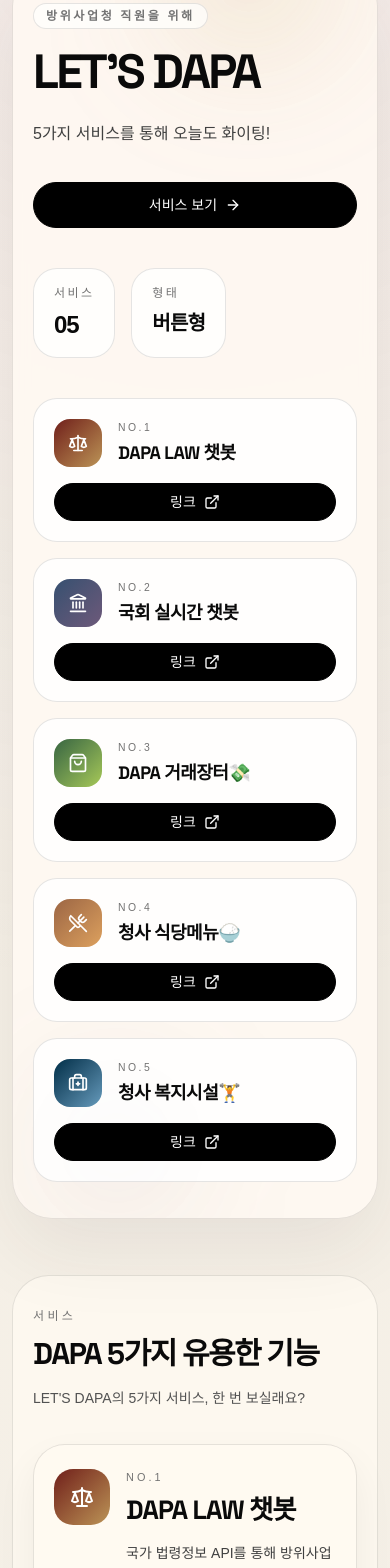
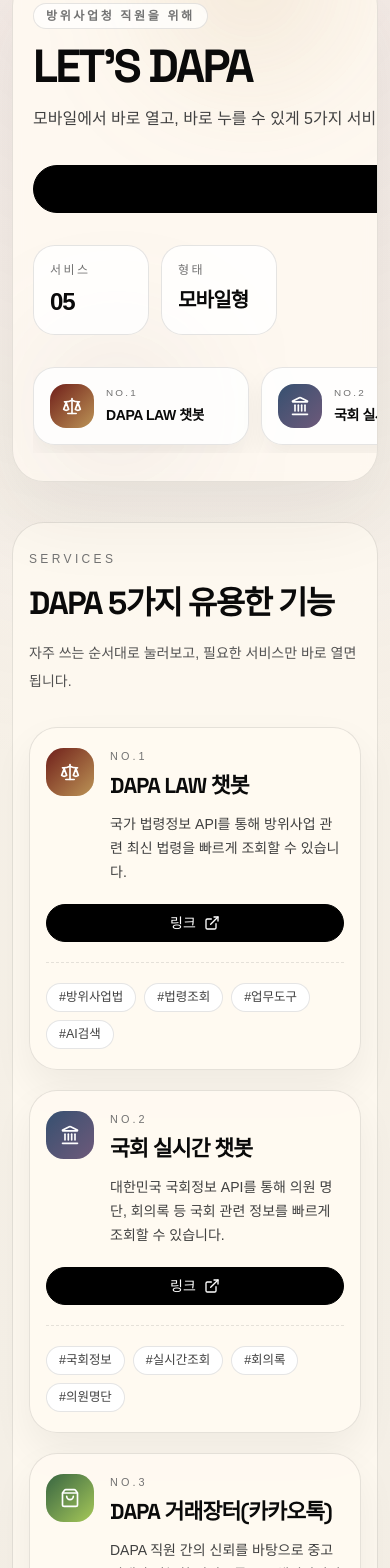
Before and after one commit to ai-studying-man/dapa, a Next.js app: page / in a window 390 px wide. Shown: the part 125-1693 px from the top of the page. Built offline with nearby package versions, Linux system fonts and the light colour scheme; a web font is replaced by a local one.

Commit message:
Optimize mobile-first landing layout

```diff
--- a/src/app/page.tsx
+++ b/src/app/page.tsx
@@ -2,6 +2,7 @@
 import Link from "next/link";
 import {
   ArrowRight,
+  ChevronDown,
   ExternalLink,
   Landmark,
   Scale,
@@ -11,6 +12,11 @@
   type LucideIcon,
 } from "lucide-react";
 
+type ServiceLink = {
+  label: string;
+  href: string;
+};
+
 type Service = {
   id: string;
   volume: string;
@@ -18,7 +24,8 @@
   description: string;
   tags: string[];
   href?: string;
-  cta: string;
+  cta?: string;
+  links?: ServiceLink[];
   icon: LucideIcon;
   accent: string;
 };
@@ -29,7 +36,7 @@
     volume: "No.1",
     title: "DAPA LAW 챗봇",
     description:
-      "국가 법령정보 API를 통해 방위사업 관련 최신 법령을 빠르게 조회 가능",
+      "국가 법령정보 API를 통해 방위사업 관련 최신 법령을 빠르게 조회할 수 있습니다.",
     tags: ["#방위사업법", "#법령조회", "#업무도구", "#AI검색"],
     href: "https://chatgpt.com/g/g-69c3d57a773c819192629f1968b393a5-dapa-law",
     cta: "링크",
@@ -41,7 +48,7 @@
     volume: "No.2",
     title: "국회 실시간 챗봇",
     description:
-      "열린국회정보 API를 통해 의원 명단, 회의록 등 국회 관련 정보를 빠르게 조회 가능",
+      "대한민국 국회정보 API를 통해 의원 명단, 회의록 등 국회 관련 정보를 빠르게 조회할 수 있습니다.",
     tags: ["#국회정보", "#실시간조회", "#회의록", "#의원명단"],
     href: "https://chatgpt.com/g/g-69db6c0fc1a48191a09f8a99241b82de-daehanmingug-gughoe-silsigan",
     cta: "링크",
@@ -51,10 +58,10 @@
   {
     id: "market",
     volume: "No.3",
-    title: "DAPA 거래장터💸",
+    title: "DAPA 거래장터(카카오톡)",
     description:
-      "DAPA 직원 간의 신뢰를 바탕으로 중고거래가 가능한 카카오톡 오픈채팅방",
-    tags: ["#중고거래", "#카카오톡", "#신뢰거래"],
+      "DAPA 직원 간의 신뢰를 바탕으로 중고거래가 가능한 카카오톡 오픈채팅방입니다.",
+    tags: ["#중고거래", "#카카오톡", "#직원커뮤니티", "#신뢰거래"],
     href: "https://open.kakao.com/o/gcHPS7pi",
     cta: "링크",
     icon: ShoppingBag,
@@ -63,22 +70,24 @@
   {
     id: "lunch",
     volume: "No.4",
-    title: "청사 식당메뉴🍚",
+    title: "점심 뭐먹지?",
     description:
-      "정부과천청사 구내식당 메뉴를 빠르게 확인할 수 있는 생활 정보 서비스",
-    tags: ["#구내식당", "#점심메뉴", "#과천청사", "#오늘뭐먹지"],
-    href: "/cafeteria",
-    cta: "링크",
+      "청사 식당메뉴를 빠르게 확인할 수 있도록 구내식당과 오늘 점메추 링크를 함께 제공합니다.",
+    tags: ["#구내식당", "#점메추", "#과천청사", "#점심메뉴"],
+    links: [
+      { label: "구내식당", href: "/cafeteria" },
+      { label: "오늘 점메추", href: "https://lets-dapa-lunch.vercel.app/" },
+    ],
     icon: UtensilsCrossed,
     accent: "from-[#9c6644] to-[#dda15e]",
   },
   {
     id: "welfare",
     volume: "No.5",
-    title: "청사 복지시설🏋️",
+    title: "청사 복지시설 총집합",
     description:
-      "청사 내 복지시설과 편의 공간을 한 번에 확인할 수 있는 안내형 서비스",
-    tags: ["#쾌적한청사생활", "#복지시설", "#은행", "#약국", "#식당", "#병원", "#대출", "#이발소"],
+      "청사 내 복지시설과 편의 공간 정보를 한 번에 확인할 수 있는 안내 서비스입니다.",
+    tags: ["#복지시설", "#은행", "#약국", "#식당", "#병원", "#이발소"],
     href: "https://gbmo.go.kr/chungsa/bl/cvntl/selectCvntlList.do?gbdId=CD004&mi=1144",
     cta: "링크",
     icon: BriefcaseMedical,
@@ -86,13 +95,68 @@
   },
 ];
 
+function LinkButtons({
+  service,
+  mobileFull = false,
+}: {
+  service: Service;
+  mobileFull?: boolean;
+}) {
+  if (service.links?.length) {
+    return (
+      <div
+        className={`flex flex-col gap-2 sm:flex-row ${
+          mobileFull ? "w-full sm:w-auto" : ""
+        }`}
+      >
+        {service.links.map((item) => (
+          <Link
+            key={item.label}
+            href={item.href}
+            target="_blank"
+            rel="noreferrer noopener"
+            className={`inline-flex items-center justify-center gap-2 rounded-full border border-black bg-black px-4 py-2 text-sm font-medium !text-white transition-colors duration-200 hover:bg-neutral-800 ${
+              mobileFull ? "w-full sm:w-auto" : ""
+            }`}
+          >
+            {item.label}
+            <ExternalLink className="h-4 w-4" />
+          </Link>
+        ))}
+      </div>
+    );
+  }
+
+  if (service.href && service.cta) {
+    return (
+      <Link
+        href={service.href}
+        target="_blank"
+        rel="noreferrer noopener"
+        className={`inline-flex items-center justify-center gap-2 rounded-full border border-black bg-black px-4 py-2 text-sm font-medium !text-white transition-colors duration-200 hover:bg-neutral-800 ${
+          mobileFull ? "w-full sm:w-auto" : ""
+        }`}
+      >
+        {service.cta}
+        <ExternalLink className="h-4 w-4" />
+      </Link>
+    );
+  }
+
+  return (
+    <span className="inline-flex items-center justify-center rounded-full border border-black/10 bg-black/5 px-4 py-2 text-sm font-medium text-neutral-500">
+      준비중
+    </span>
+  );
+}
+
 function HeroQuickButton({ service }: { service: Service }) {
-  const inactive = !service.href;
   const Icon = service.icon;
 
-  if (inactive) {
+  if (service.links?.length) {
     return (
-      <div className="group flex flex-col gap-4 rounded-[1.5rem] border border-black/10 bg-white/80 px-5 py-5 text-neutral-400 sm:flex-row sm:items-center sm:justify-between">
+      <details className="group rounded-[1.5rem] border border-black/10 bg-white/82 px-5 py-5 transition-all duration-200 open:border-black/20 open:bg-white open:shadow-[0_16px_36px_rgba(0,0,0,0.08)]">
+        <summary className="flex cursor-pointer list-none flex-col gap-4 sm:flex-row sm:items-center sm:justify-between [&::-webkit-details-marker]:hidden">
           <div className="flex items-center gap-4">
             <div
               className={`grid h-12 w-12 shrink-0 place-items-center rounded-2xl bg-gradient-to-br ${service.accent} text-white`}
@@ -100,18 +164,25 @@
               <Icon className="h-5 w-5" />
             </div>
             <div className="min-w-0">
-            <p className="text-[0.65rem] tracking-[0.24em] uppercase">
+              <p className="text-[0.65rem] tracking-[0.24em] text-neutral-500 uppercase">
                 {service.volume}
               </p>
-            <h3 className="mt-1 text-lg font-semibold tracking-[-0.03em] text-neutral-700">
+              <h3 className="mt-1 text-lg font-semibold tracking-[-0.03em]">
                 {service.title}
               </h3>
             </div>
           </div>
-        <span className="inline-flex w-full items-center justify-center rounded-full border border-black/10 bg-black/5 px-4 py-2 text-sm font-medium sm:w-auto">
-          {service.cta}
+
+          <span className="inline-flex items-center gap-2 self-start rounded-full border border-black/10 bg-black/5 px-4 py-2 text-sm font-medium text-neutral-700 transition-colors duration-200 group-open:bg-black group-open:!text-white">
+            링크 펼치기
+            <ChevronDown className="h-4 w-4 transition-transform duration-200 group-open:rotate-180" />
           </span>
+        </summary>
+
+        <div className="pt-4">
+          <LinkButtons service={service} mobileFull />
         </div>
+      </details>
     );
   }
 
@@ -133,59 +204,119 @@
         </div>
       </div>
 
-      <Link
-        href={service.href!}
-        target="_blank"
-        rel="noreferrer noopener"
-        className="inline-flex w-full shrink-0 items-center justify-center gap-2 rounded-full border border-black bg-black px-4 py-2 text-sm font-medium !text-white transition-colors duration-200 hover:bg-neutral-800 sm:w-auto"
+      <LinkButtons service={service} mobileFull />
+    </div>
+  );
+}
+
+function HeroShortcutChip({ service }: { service: Service }) {
+  const Icon = service.icon;
+
+  return (
+    <a
+      href={`#${service.id}`}
+      className="flex min-w-[13.5rem] snap-start items-center gap-3 rounded-[1.35rem] border border-black/10 bg-white/85 px-4 py-4 shadow-[0_12px_24px_rgba(0,0,0,0.05)]"
     >
-        {service.cta}
-        <ExternalLink className="h-4 w-4" />
-      </Link>
+      <div
+        className={`grid h-11 w-11 shrink-0 place-items-center rounded-2xl bg-gradient-to-br ${service.accent} text-white`}
+      >
+        <Icon className="h-5 w-5" />
       </div>
+      <div className="min-w-0">
+        <p className="text-[0.62rem] tracking-[0.22em] text-neutral-500 uppercase">
+          {service.volume}
+        </p>
+        <p className="mt-1 truncate text-sm font-semibold tracking-[-0.03em] text-neutral-950">
+          {service.title}
+        </p>
+      </div>
+    </a>
   );
 }
 
 function ServiceCard({ service }: { service: Service }) {
   const Icon = service.icon;
 
+  if (service.links?.length) {
     return (
-    <article className="rounded-[2rem] border border-black/10 bg-[#fffaf2]/88 px-5 py-6 shadow-[0_18px_40px_rgba(0,0,0,0.06)] transition-all duration-200 hover:-translate-y-1 hover:border-black/20 hover:bg-white hover:shadow-[0_22px_48px_rgba(0,0,0,0.08)] sm:px-6">
+      <details
+        id={service.id}
+        className="group rounded-[1.75rem] border border-black/10 bg-[#fffaf2]/88 px-4 py-5 shadow-[0_18px_40px_rgba(0,0,0,0.06)] transition-all duration-200 open:border-black/20 open:bg-white open:shadow-[0_22px_48px_rgba(0,0,0,0.08)] sm:px-6 sm:py-6"
+      >
+        <summary className="flex cursor-pointer list-none flex-col gap-5 [&::-webkit-details-marker]:hidden">
           <div className="flex flex-col gap-5 md:flex-row md:items-start md:justify-between">
             <div className="flex items-start gap-4">
               <div
-            className={`grid h-14 w-14 shrink-0 place-items-center rounded-[1.2rem] bg-gradient-to-br ${service.accent} text-white`}
+                className={`grid h-12 w-12 shrink-0 place-items-center rounded-[1.1rem] bg-gradient-to-br ${service.accent} text-white sm:h-14 sm:w-14 sm:rounded-[1.2rem]`}
               >
-            <Icon className="h-6 w-6" />
+                <Icon className="h-5 w-5 sm:h-6 sm:w-6" />
               </div>
               <div className="min-w-0">
                 <p className="text-[0.68rem] tracking-[0.28em] text-neutral-500 uppercase">
                   {service.volume}
                 </p>
-            <h3 className="mt-2 text-[1.65rem] font-semibold leading-[1.28] tracking-[-0.04em] text-neutral-950 sm:text-2xl">
+                <h3 className="mt-2 text-[1.35rem] font-semibold leading-[1.3] tracking-[-0.04em] text-neutral-950 sm:text-2xl">
                   {service.title}
                 </h3>
-            <p className="mt-3 max-w-2xl text-sm leading-7 text-neutral-700">
+                <p className="mt-3 max-w-2xl text-sm leading-6 text-neutral-700 sm:leading-7">
                   {service.description}
                 </p>
               </div>
             </div>
 
-        {service.href ? (
-          <Link
-            href={service.href}
-            target="_blank"
-            rel="noreferrer noopener"
-            className="inline-flex w-full shrink-0 items-center justify-center gap-2 rounded-full border border-black bg-black px-5 py-3 text-sm font-medium !text-white transition-colors duration-200 hover:bg-neutral-800 md:w-auto"
+            <span className="inline-flex items-center gap-2 self-start rounded-full border border-black/10 bg-black/5 px-4 py-2 text-sm font-medium text-neutral-700 transition-colors duration-200 group-open:bg-black group-open:!text-white">
+              링크 펼치기
+              <ChevronDown className="h-4 w-4 transition-transform duration-200 group-open:rotate-180" />
+            </span>
+          </div>
+
+          <div className="mt-5 flex flex-wrap gap-2 border-t border-dashed border-black/10 pt-5">
+            {service.tags.map((tag) => (
+              <span
+                key={tag}
+                className="rounded-full border border-black/10 bg-white px-3 py-1 text-[0.78rem] font-medium text-neutral-700"
               >
-            {service.cta}
-            <ExternalLink className="h-4 w-4" />
-          </Link>
-        ) : (
-          <span className="inline-flex w-full shrink-0 items-center justify-center gap-2 rounded-full border border-black/10 bg-black/5 px-5 py-3 text-sm font-medium text-neutral-500 md:w-auto">
-            {service.cta}
+                {tag}
               </span>
-        )}
+            ))}
+          </div>
+        </summary>
+
+        <div className="border-t border-black/10 pt-5">
+          <LinkButtons service={service} mobileFull />
+        </div>
+      </details>
+    );
+  }
+
+  return (
+    <article
+      id={service.id}
+      className="rounded-[1.75rem] border border-black/10 bg-[#fffaf2]/88 px-4 py-5 shadow-[0_18px_40px_rgba(0,0,0,0.06)] transition-all duration-200 hover:-translate-y-1 hover:border-black/20 hover:bg-white hover:shadow-[0_22px_48px_rgba(0,0,0,0.08)] sm:px-6 sm:py-6"
+    >
+      <div className="flex flex-col gap-5 md:flex-row md:items-start md:justify-between">
+        <div className="flex items-start gap-4">
+          <div
+            className={`grid h-12 w-12 shrink-0 place-items-center rounded-[1.1rem] bg-gradient-to-br ${service.accent} text-white sm:h-14 sm:w-14 sm:rounded-[1.2rem]`}
+          >
+            <Icon className="h-5 w-5 sm:h-6 sm:w-6" />
+          </div>
+          <div className="min-w-0">
+            <p className="text-[0.68rem] tracking-[0.28em] text-neutral-500 uppercase">
+              {service.volume}
+            </p>
+            <h3 className="mt-2 text-[1.35rem] font-semibold leading-[1.3] tracking-[-0.04em] text-neutral-950 sm:text-2xl">
+              {service.title}
+            </h3>
+            <p className="mt-3 max-w-2xl text-sm leading-6 text-neutral-700 sm:leading-7">
+              {service.description}
+            </p>
+          </div>
+        </div>
+
+        <div className="w-full md:w-auto">
+          <LinkButtons service={service} mobileFull />
+        </div>
       </div>
 
       <div className="mt-5 flex flex-wrap gap-2 border-t border-dashed border-black/10 pt-5">
@@ -205,8 +336,8 @@
 export default function Home() {
   return (
     <main className="min-h-screen bg-[radial-gradient(circle_at_top,rgba(205,180,219,0.14),transparent_26%),linear-gradient(180deg,#f8f2e8_0%,#f4efe6_46%,#efe6d8_100%)] text-neutral-950">
-      <div className="mx-auto max-w-7xl px-3 py-5 sm:px-6 lg:px-8">
-        <header className="sticky top-4 z-30 rounded-full border border-black/10 bg-[#fffaf2]/85 px-4 py-3 shadow-[0_10px_30px_rgba(0,0,0,0.06)] backdrop-blur md:px-6">
+      <div className="mx-auto max-w-6xl px-3 py-4 sm:px-5 lg:px-8">
+        <header className="sticky top-3 z-30 rounded-[1.75rem] border border-black/10 bg-[#fffaf2]/88 px-4 py-3 shadow-[0_10px_30px_rgba(0,0,0,0.06)] backdrop-blur md:top-4 md:rounded-full md:px-6">
           <div className="flex items-center justify-between gap-4">
             <div className="flex items-center gap-3">
               <div className="relative h-11 w-11 overflow-hidden rounded-full border border-black/10 bg-white">
@@ -235,35 +366,35 @@
           </div>
         </header>
 
-        <section className="relative overflow-hidden rounded-[2.5rem] border border-black/10 bg-[#fffaf2]/85 px-5 py-9 shadow-[0_30px_80px_rgba(50,42,33,0.08)] backdrop-blur sm:px-6 md:px-10 md:py-14 lg:px-14 lg:py-16">
-          <div className="pointer-events-none absolute inset-y-0 right-0 hidden w-[42%] bg-[radial-gradient(circle_at_center,rgba(187,148,87,0.16),transparent_58%)] lg:block" />
+        <section className="relative mt-3 overflow-hidden rounded-[2rem] border border-black/10 bg-[#fffaf2]/88 px-5 py-7 shadow-[0_30px_80px_rgba(50,42,33,0.08)] backdrop-blur sm:px-6 md:rounded-[2.5rem] md:px-10 md:py-14 lg:px-14 lg:py-16">
+          <div className="pointer-events-none absolute inset-y-0 right-0 hidden w-[42%] bg-[radial-gradient(circle_at_center,rgba(187,148,87,0.16),transparent_58%)] xl:block" />
           <div className="pointer-events-none absolute -top-20 right-10 h-44 w-44 rounded-full bg-[#bb9457]/18 blur-3xl" />
           <div className="pointer-events-none absolute bottom-0 left-8 h-36 w-36 rounded-full bg-[#6d597a]/10 blur-3xl" />
 
-          <div className="relative z-10 grid gap-10 lg:grid-cols-[0.95fr_1.05fr] lg:items-center">
+          <div className="relative z-10 grid gap-8 xl:grid-cols-[0.95fr_1.05fr] xl:items-center">
             <div className="relative">
               <div className="inline-flex items-center gap-2 rounded-full border border-black/10 bg-white/70 px-3 py-1 text-xs font-semibold tracking-[0.22em] text-neutral-500 uppercase">
                 방위사업청 직원을 위해
               </div>
-              <h2 className="mt-5 max-w-4xl text-5xl font-semibold leading-[0.94] tracking-[-0.06em] text-neutral-950 md:text-7xl">
+              <h2 className="mt-4 max-w-4xl text-[2.9rem] font-semibold leading-[0.94] tracking-[-0.06em] text-neutral-950 sm:text-6xl md:text-7xl">
                 LET&apos;S DAPA
               </h2>
-              <p className="mt-6 max-w-xl text-base leading-8 text-neutral-700 md:text-lg">
-                5가지 서비스를 통해 오늘도 화이팅!
+              <p className="mt-4 max-w-xl text-base leading-7 text-neutral-700 md:mt-6 md:text-lg md:leading-8">
+                모바일에서 바로 열고, 바로 누를 수 있게 5가지 서비스를 간단하게 모았습니다.
               </p>
 
               <div className="mt-8 flex flex-col gap-3 sm:flex-row">
                 <a
                   href="#services"
-                  className="inline-flex items-center justify-center gap-2 rounded-full border border-black bg-black px-6 py-3 text-sm font-medium !text-white transition-transform duration-200 hover:-translate-y-0.5 hover:bg-neutral-800"
+                  className="inline-flex min-h-12 items-center justify-center gap-2 rounded-full border border-black bg-black px-6 py-3 text-sm font-medium !text-white transition-transform duration-200 hover:-translate-y-0.5 hover:bg-neutral-800"
                 >
                   서비스 보기
                   <ArrowRight className="h-4 w-4" />
                 </a>
               </div>
 
-              <div className="mt-10 flex flex-wrap gap-4">
-                <div className="rounded-[1.5rem] border border-black/10 bg-white/80 px-5 py-4">
+              <div className="mt-8 flex flex-wrap gap-3 md:mt-10 md:gap-4">
+                <div className="min-w-[7.25rem] rounded-[1.35rem] border border-black/10 bg-white/80 px-4 py-4 md:rounded-[1.5rem] md:px-5">
                   <p className="text-xs tracking-[0.2em] text-neutral-500 uppercase">
                     서비스
                   </p>
@@ -271,18 +402,26 @@
                     05
                   </p>
                 </div>
-                <div className="rounded-[1.5rem] border border-black/10 bg-white/80 px-5 py-4">
+                <div className="min-w-[7.25rem] rounded-[1.35rem] border border-black/10 bg-white/80 px-4 py-4 md:rounded-[1.5rem] md:px-5">
                   <p className="text-xs tracking-[0.2em] text-neutral-500 uppercase">
                     형태
                   </p>
                   <p className="mt-2 text-xl font-semibold tracking-[-0.04em]">
-                    버튼형
+                    모바일형
                   </p>
+                </div>
+              </div>
+
+              <div className="mt-8 xl:hidden">
+                <div className="flex snap-x gap-3 overflow-x-auto pb-2 [-ms-overflow-style:none] [scrollbar-width:none] [&::-webkit-scrollbar]:hidden">
+                  {services.map((service) => (
+                    <HeroShortcutChip key={service.id} service={service} />
+                  ))}
                 </div>
               </div>
             </div>
 
-            <div className="grid gap-4">
+            <div className="hidden gap-4 xl:grid">
               {services.map((service) => (
                 <HeroQuickButton key={service.id} service={service} />
               ))}
@@ -292,19 +431,19 @@
 
         <section
           id="services"
-          className="mt-14 rounded-[2.3rem] border border-black/10 bg-[#fffaf2]/80 px-5 py-8 sm:px-6 md:px-8 md:py-10"
+          className="mt-10 rounded-[2rem] border border-black/10 bg-[#fffaf2]/80 px-4 py-7 sm:px-6 md:mt-14 md:rounded-[2.3rem] md:px-8 md:py-10"
         >
           <div className="flex flex-col gap-3 md:flex-row md:items-end md:justify-between">
             <div>
               <p className="text-xs tracking-[0.28em] text-neutral-500 uppercase">
-                서비스
+                Services
               </p>
-              <h2 className="mt-3 text-3xl font-semibold tracking-[-0.05em] md:text-4xl">
+              <h2 className="mt-3 text-[2rem] font-semibold tracking-[-0.05em] md:text-4xl">
                 DAPA 5가지 유용한 기능
               </h2>
             </div>
             <p className="max-w-md text-sm leading-7 text-neutral-600">
-              LET&apos;S DAPA의 5가지 서비스, 한 번 보실래요?
+              자주 쓰는 순서대로 눌러보고, 필요한 서비스만 바로 열면 됩니다.
             </p>
           </div>
 
@@ -317,20 +456,20 @@
 
         <section
           id="shortcut"
-          className="mt-14 rounded-[2.2rem] border border-black/10 bg-[#f7f0e6] px-5 py-8 sm:px-6 md:px-8"
+          className="mt-10 rounded-[2rem] border border-black/10 bg-[#f7f0e6] px-4 py-7 sm:px-6 md:mt-14 md:rounded-[2.2rem] md:px-8 md:py-8"
         >
           <div className="grid gap-6 lg:grid-cols-[1.05fr_0.95fr]">
             <div>
               <p className="text-xs tracking-[0.28em] text-neutral-500 uppercase">
                 사용방법
               </p>
-              <h2 className="mt-3 text-3xl font-semibold leading-[1.35] tracking-[-0.05em]">
+              <h2 className="mt-3 text-[2rem] font-semibold leading-[1.35] tracking-[-0.05em] md:text-3xl">
                 홈 화면 추가시,
                 <br />
                 앱처럼 바로 확인 가능
               </h2>
               <p className="mt-4 max-w-xl text-sm leading-7 text-neutral-700">
-                자주 쓰는 경우, 홈 화면 추가시 바로 확인 가능!
+                자주 쓰는 경우, 홈 화면 추가로 바로 확인 가능
               </p>
             </div>
 
@@ -370,7 +509,7 @@
               </p>
             </div>
             <p className="text-xs tracking-[0.22em] text-neutral-500 uppercase">
-              5가지 유용한 서비스를 통해서 업무 효율성 UP
+              5가지 유용한 서비스를 통해 업무 효율성 UP
             </p>
           </div>
           <p className="mt-6 border-t border-dashed border-black/10 pt-4 text-xs leading-6 text-neutral-500">
```
Lines whose indentation alone changed are shown as unchanged.
